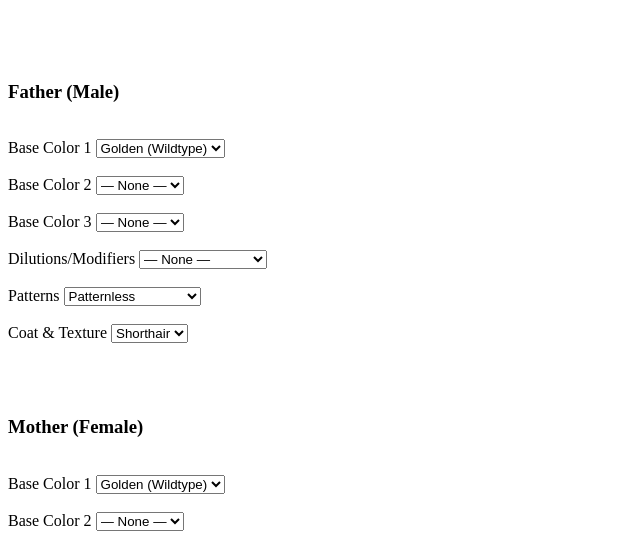
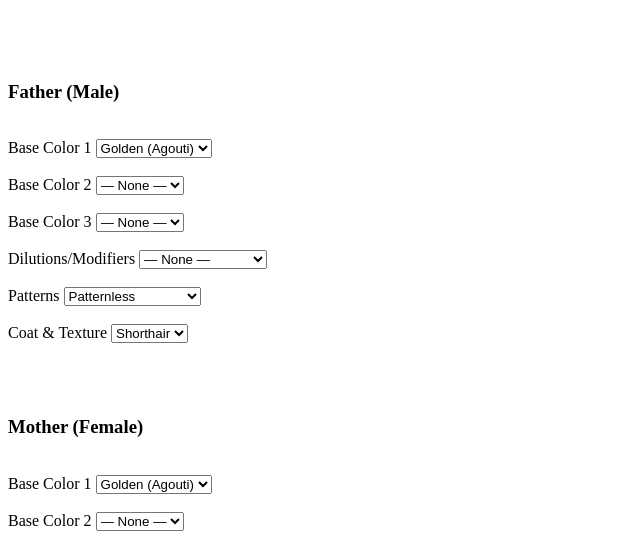
Before and after one commit to rocketpoweredpaws/syrianhamsters, a website: page src/index.html in a window 1280 px wide. Shown: the top 544 px of the page, 0-640 px from the left. Drawn offline with Linux system fonts and the light colour scheme.

Commit message:
Update index.html

```diff
--- a/src/index.html
+++ b/src/index.html
@@ -213,19 +213,20 @@ nm: { n: "No Modifier", a: ["nm","+"] },
   rd: { n: "Recessive Dappled", a: ["rd", "+"] },
   s: { n: "Piebald", a: ["s", "+"] },
 
-   Sa: { n: "Satin", a: ["sa", "+"] },
-  rx: { n: "Rex", a: ["rx", "+"] },
-  l: { n: "Longhair", a: ["l", "+"] },
-  hr: { n: "Hairless", a: ["hr", "+"] }
+Sa: { n: "Satin", a: ["sa", "+"] },
+rx: { n: "Rex", a: ["rx", "+"] },
+l: { n: "Longhair", a: ["l", "+"] },
+hr: { n: "Hairless", a: ["hr", "+"] },
+Tu: { n: "Chushy", a: ["tu", "+"] }
 };
 
 const m = {
-  "c1": ["A","B","P","E","fg","Sg","Lg","To","U","d"],
-  "c2": ["A","B","P","E","fg","Sg","Lg","To","U","d"],
-  "c3": ["A","B","P","E","fg","Sg","Lg","To","U","d"],
-  "dil": ["cd","ce","U","D"],
+  "c1": ["A","B","P","E","fg","Sg","Lg","To"],
+  "c2": ["A","B","P","E","fg","Sg","Lg","To"],
+  "c3": ["A","B","P","E","fg","Sg","Lg","To"],
+  "dil": ["cd","ce","U","d"],
   "pat": ["Wh","Ds","Ba","rd","s"],
-  "coat": ["Sa","rx","l","hr"]
+ "coat": ["Sa","rx","l","hr","Tu"]
 };
 
 const phenotypeorder = [
@@ -308,7 +309,7 @@ function create() {
       } else if (id === "dil") {
         s.innerHTML = '<option value="">— None —</option>';
       } else {
-        s.innerHTML = '<option value="">Golden (Wildtype)</option>';
+        s.innerHTML = '<option value="">Golden (Agouti)</option>';
       }
 
       list.forEach(l => {
@@ -457,6 +458,7 @@ function isHeterozygous(g, locus, allele) {
 }
 function assignCoat(pup, lowerPup) {
 
+   if (isHomozygous(lowerPup, "Tu", "Tu")) pup.coat = "Chushy";
     if (isHomozygous(lowerPup, "rx", "rx")) pup.coat = "Rex";
     else if (isHomozygous(lowerPup, "l", "l")) pup.coat = "Longhair";
     else if (isHomozygous(lowerPup, "hr", "hr")) pup.coat = "Hairless";
```
